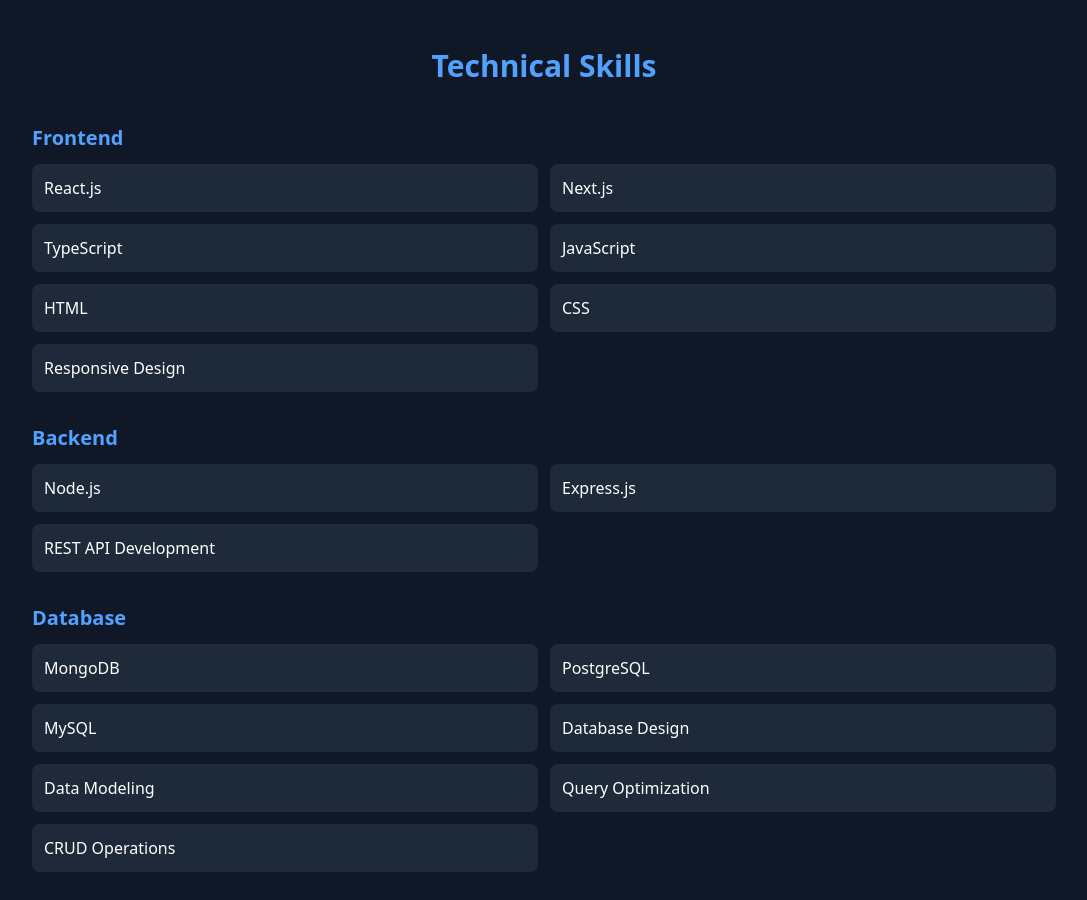
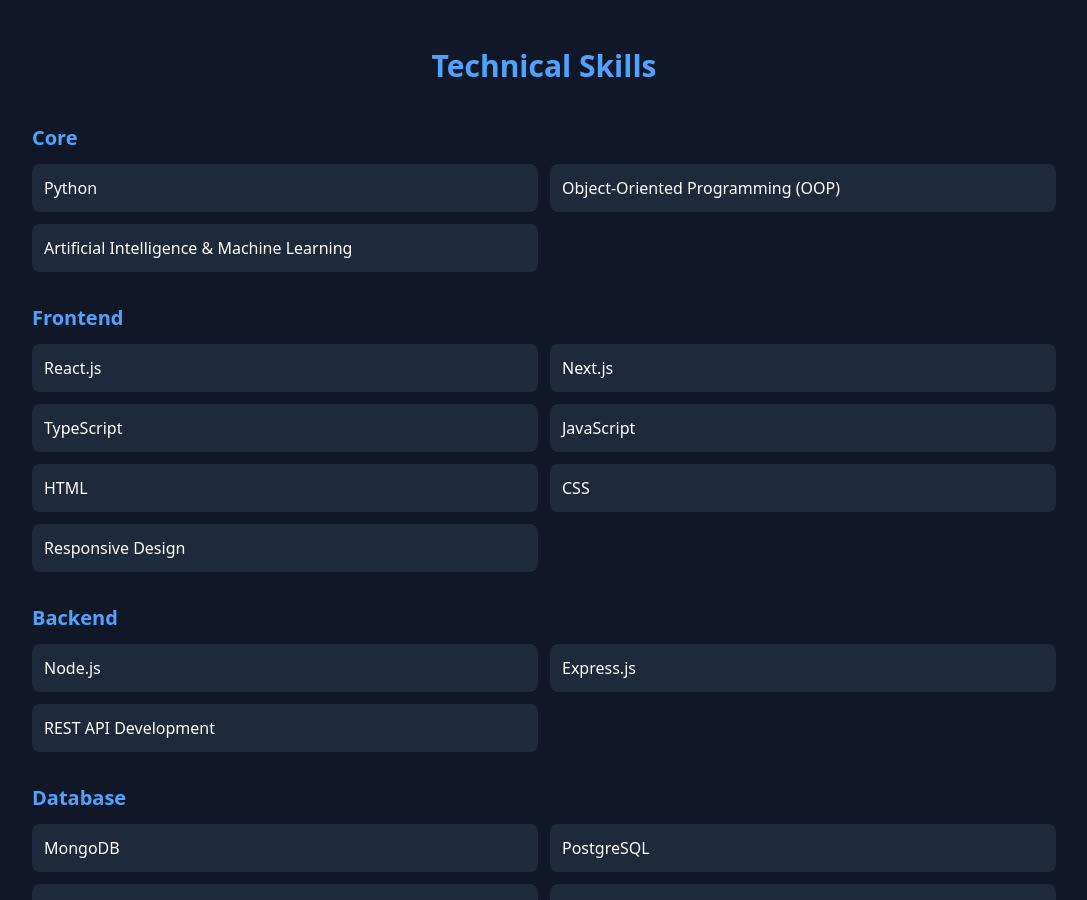
Before and after one commit to vishalgupta9792/Vishal_Portfolio, a React (Vite) app: page / in a window 1280 px wide. Shown: the part 2880-3780 px from the top of the page, without its empty margins (96-1183 px from the left). Built offline with nearby package versions, Linux system fonts and the light colour scheme.

Commit message:
Skills: add Core category (Python, OOP, AI/ML)

```diff
--- a/src/assets/Skills.jsx
+++ b/src/assets/Skills.jsx
@@ -8,6 +8,7 @@
   const devops = ["CI/CD Pipeline", "GitHub Actions"]
   const auth = ["JWT Authentication", "OAuth 2.0", "RBAC"]
   const tools = ["Git", "GitHub", "Postman"]
+  const core = ["Python", "Object-Oriented Programming (OOP)", "Artificial Intelligence & Machine Learning"]
 
   const section = (title, items, delayStart = 0) => (
     <div>
@@ -40,7 +41,8 @@
       </h2>
 
       <div className="max-w-5xl mx-auto space-y-8">
-        {section("Frontend", frontend, 0)}
+        {section("Core", core, 0)}
+        {section("Frontend", frontend, 0.1)}
         {section("Backend", backend, 0.2)}
         {section("Database", database, 0.4)}
         {section("Cloud & Deployment", cloud, 0.6)}
```
